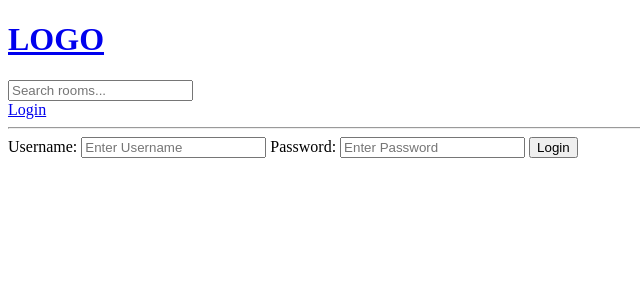
After one commit to Owen1P/StudyBud, a Django app: page /login/ in a window 1280 px wide. The commit adds this page. Shown: the top 300 px of the page, without its empty margins (0-640 px from the left). Run offline with Django 5.2, Linux system fonts and the light colour scheme.

Commit message:
User Login

```diff
--- /dev/null
+++ b/base/templates/base/login_register.html
@@ -0,0 +1,22 @@
+{% extends 'main.html' %}
+{% block content %}
+
+<div>
+    <form method="POST" action="">
+        {% csrf_token %}
+
+        <label>Username: </label>
+        <input type="text" name="username" placeholder="Enter Username"/>
+
+        <label>Password:</label>
+        <input type = "password" name="password" placeholder="Enter Password"/>
+
+        <input type ="Submit" value = "Login" />
+
+
+    </form>
+
+</div>
+
+
+{% endblock content %}
--- a/base/urls.py
+++ b/base/urls.py
@@ -2,6 +2,7 @@ from django.urls import path
 from . import views
 
 urlpatterns = [
+    path('login/', views.loginPage, name='login'),
     path('', views.home, name = "home"),
     path('room/<str:pk>/', views.room, name = "room"),
 
--- a/base/views.py
+++ b/base/views.py
@@ -1,5 +1,7 @@
 from django.shortcuts import render, redirect
+from django.contrib import messages
 from django.db.models import Q
+from django.contrib.auth.models import User
 from .models import Room, Topic
 from .forms import RoomForm
 
@@ -10,6 +12,23 @@ from .forms import RoomForm
 #     {'id':3, 'name':'Frontend dev'}
 
 # ]
+
+def loginPage(request):
+
+    if request.method == 'POST':
+        username = request.POST.get('username')
+        password = request.POST.get('password')
+
+        try:
+            user = User.objects.get(username=username)
+        except:
+            messages.error(request, 'User does not exist')
+
+    context = {}
+    return render(request, 'base/login_register.html', context)
+
+
+
 def home(request):
     q = request.GET.get('q') if request.GET.get('q') != None else ''
 
--- a/templates/main.html
+++ b/templates/main.html
@@ -11,6 +11,14 @@
   <body>
     {% include 'navbar.html' %}
 
+    {% if messages %}
+    <ul class="messages">
+        {% for message in messages %}
+        <li{% if message.tags %} class="{{message.tags}}" {% endif %}>{{ message }}</li>
+            {% endfor %}
+    </ul>
+    {% endif %}
+
     {% block content %}
 
     {% endblock %}
--- a/templates/navbar.html
+++ b/templates/navbar.html
@@ -6,4 +6,5 @@
     <input type = "text" name = "q" placeholder = "Search rooms... ">
 </form>
 
+<a href ="{% url 'login' %}">Login</a>
 <hr>
```
